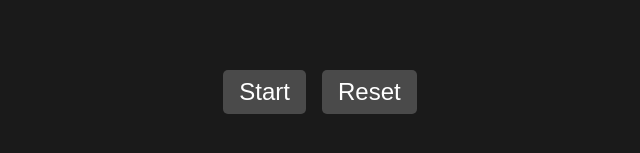
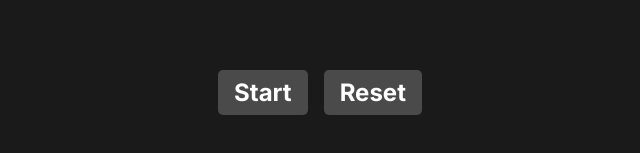
Before and after one commit to SourGeckoo/monopodo, a Next.js app: page / in a window 1280 px wide. Shown: the part 471-624 px from the top of the page, without its empty margins (320-960 px from the left). Built offline with nearby package versions, Linux system fonts and the light colour scheme.

Commit message:
changed font of buttons

```diff
--- a/app/page.js
+++ b/app/page.js
@@ -2,6 +2,9 @@
 import React, { useReducer, useEffect } from 'react';
 import Head from 'next/head';
 import styles from './page.module.css';
+import { Inter } from 'next/font/google';
+
+const interfont = Inter({ subsets: ['latin'] });
 
 const initialState = {
   minutes: 25,
@@ -76,10 +79,10 @@ export default function Home() {
           {String(state.minutes).padStart(2, '0')}:{String(state.seconds).padStart(2, '0')}
         </div>
         <div className={styles.buttons}>
-          <button className={styles.button} onClick={toggleTimer}>
-            {state.isActive ? 'Pause' : 'Start'}
-          </button>
-          <button className={styles.button} onClick={resetTimer}>Reset</button>
+        <button className={`${styles.button} ${interfont.className}`} onClick={toggleTimer}>
+        {state.isActive ? 'Pause' : 'Start'}
+        </button>
+          <button className={`${styles.button} ${interfont.className}`} onClick={resetTimer}>Reset</button>
         </div>
       </main>
     </div>
--- a/app/page.module.css
+++ b/app/page.module.css
@@ -45,6 +45,7 @@
   color: #ffffff;
   cursor: pointer;
   transition: background-color 0.3s ease;
+  font-weight: 700;
 }
 .button:hover {
   background-color: #666666;
```
